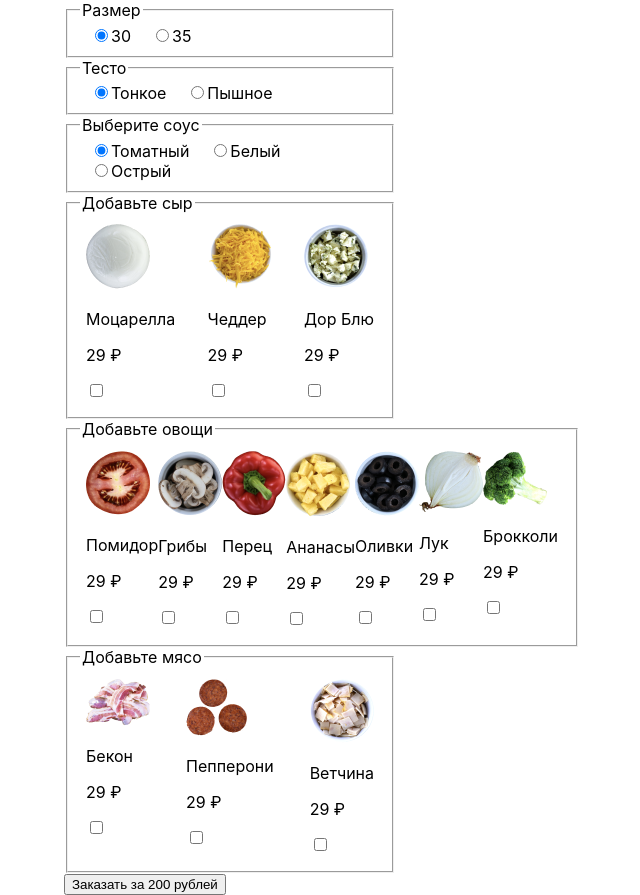
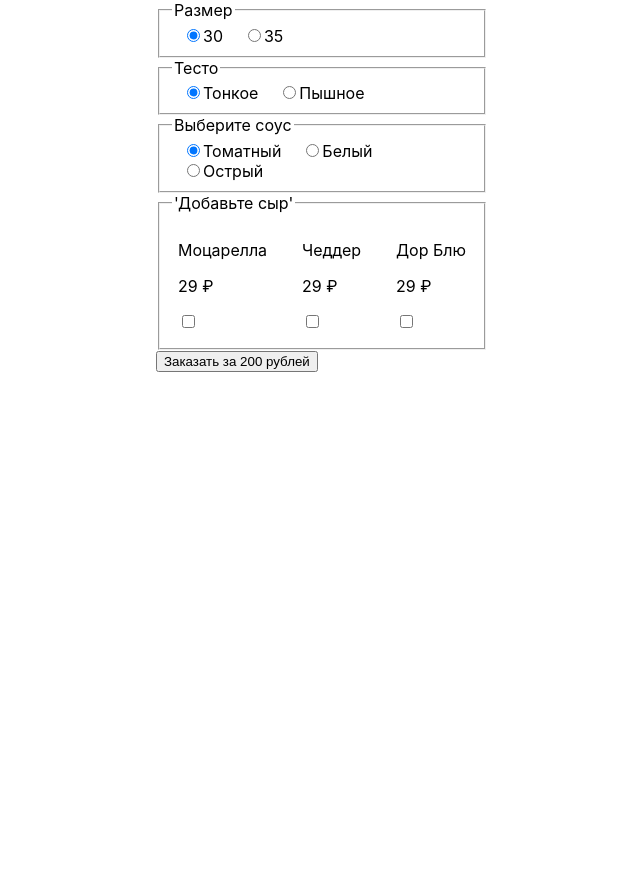
Before and after one commit to and-tol/artem-pizza, a React (Create React App) app: page / in a window 1280 px wide. Shown: the whole page, without its empty margins (318-958 px from the left). After the commit the page ends 800 px from the top, so only its background shows below. Built offline with nearby package versions, Linux system fonts and the light colour scheme.

Commit message:
feat: variant ingredient adding/deleting with checkbox

```diff
--- a/src/bus/configurator/Configurator.tsx
+++ b/src/bus/configurator/Configurator.tsx
@@ -1,17 +1,39 @@
 // Core
 import React, { FC, useState } from 'react';
-// Types
-import { PizzaOrder, PizzaData } from '../../types';
 // PizzaData
 import { pizzaData, pizzaOrder, START_PRICE } from '../../pizzaData';
+// Types
+import { PizzaData, PizzaOrder } from '../../types';
 // Components
-import { PizzaOption, PizzaIngredient } from './components';
+import { CheckboxField, PizzaOption } from './components';
+// Styles
+const ingredientTempStyles = {
+  checks: {
+    display: 'flex',
+    justifyContent: 'space-between',
+    padding: '6px',
+  },
+  block: {
+    width: '300px',
+    maxWidth: '300px',
+  },
+};
 
 const getPizzaPrice = (order: PizzaOrder, pizzaData: PizzaData) => {
   let price = 0;
   price += pizzaData.pizzaSize.filter(el => el.value === order.size)[0].price;
 
   return price;
+};
+
+// Item deleting
+const deleteItem = (data: string[], value: string) => {
+
+  const idx: number = data.findIndex(el => el === value);
+
+  const newData = [...data.slice(0, idx), ...data.slice(idx + 1)];
+
+  return newData;
 };
 
 export const Configurator: FC = () => {
@@ -76,6 +98,30 @@ export const Configurator: FC = () => {
     }));
   };
 
+  // Pizza Cheese
+
+  const selectCheese = (name: string, isChecked: boolean): void => {
+    const selected = [pizzaCheese.filter(el => el.name === name)[0].value];
+    // const selected = pizzaCheese.filter(el => el.name === name)[0].value;
+
+    if (isChecked) {
+      setOrder(prevPizzaOrder => ({
+        ...prevPizzaOrder,
+        cheese: [...prevPizzaOrder.cheese, ...selected],
+      }));
+    } else {
+      // setOrder(prevPizzaOrder => ({
+      //   ...prevPizzaOrder,
+      //   cheese: [...deleteItem(prevPizzaOrder.cheese, selected2)],
+      // }));
+
+      setOrder(prevPizzaOrder => ({
+        ...prevPizzaOrder,
+        cheese: [...prevPizzaOrder.cheese.filter(el => !selected.includes(el))],
+      }));
+    }
+  };
+
   console.log('order>>>>', order);
 
   return (
@@ -101,9 +147,30 @@ export const Configurator: FC = () => {
         nameGroup='sauce'
         onChangeValue={onChangeValueSauce}
       />
-      <PizzaIngredient legend='Добавьте сыр' data={pizzaCheese} />
-      <PizzaIngredient legend='Добавьте овощи' data={pizzaVegetables} />
-      <PizzaIngredient legend='Добавьте мясо' data={pizzaMeat} />
+      {/* <PizzaIngredient
+        legend='Добавьте сыр'
+        data={pizzaCheese}
+        selectCheese={selectCheese}
+      /> */}
+      <fieldset style={ingredientTempStyles.block}>
+        <legend>'Добавьте сыр'</legend>
+        <div style={ingredientTempStyles.checks}>
+          {pizzaCheese.map(({ value, name, url, price }) => (
+            <>
+              <CheckboxField
+                key={name}
+                value={value}
+                price={price}
+                name={name}
+                url={url}
+                selectCheese={selectCheese}
+              />
+            </>
+          ))}
+        </div>
+      </fieldset>
+      {/* <PizzaIngredient legend='Добавьте овощи' data={pizzaVegetables} />
+      <PizzaIngredient legend='Добавьте мясо' data={pizzaMeat} /> */}
 
       <button>Заказать за {pizzaPrice} рублей</button>
     </section>
--- a/src/bus/configurator/components/CheckboxField.tsx
+++ b/src/bus/configurator/components/CheckboxField.tsx
@@ -1,5 +1,5 @@
 // Core
-import React, { FC, useState } from 'react';
+import React, { FC, useState, useEffect } from 'react';
 
 type CheckboxFieldProps = {
   value: string;
@@ -7,9 +7,12 @@ type CheckboxFieldProps = {
   url: string;
   price: number;
   getSelectedIngredient?: (event: React.SyntheticEvent) => void;
+  selectCheese(name: string, isChecked: boolean): void
 };
 
 export const CheckboxField: FC<CheckboxFieldProps> = props => {
+  const { value, name, url, price, selectCheese } = props;
+
   const [isChecked, setIsChecked] = useState(false);
 
   const handleInputChange = (
@@ -18,13 +21,16 @@ export const CheckboxField: FC<CheckboxFieldProps> = props => {
     const target = event.target;
 
     setIsChecked(target.checked);
+    selectCheese(target.name, isChecked);
   };
 
-  const { value, name, url, price } = props;
+  useEffect(() => {
+    selectCheese(name, isChecked);
+  }, [isChecked]);
 
   return (
     <div>
-      <img src={process.env.PUBLIC_URL + url} alt={value} width='64' />
+      {/* <img src={process.env.PUBLIC_URL + url} alt={value} width='64' /> */}
       <p>{value}</p>
       <div>
         <p>{price} ₽</p>
@@ -32,7 +38,10 @@ export const CheckboxField: FC<CheckboxFieldProps> = props => {
           type='checkbox'
           name={name}
           checked={isChecked}
-          onChange={handleInputChange}
+          onChange={(e) => {
+            handleInputChange(e);
+            // selectCheese(name, isChecked);
+          }}
         />
       </div>
     </div>
--- a/src/bus/configurator/components/PizzaIngredient.tsx
+++ b/src/bus/configurator/components/PizzaIngredient.tsx
@@ -1,17 +1,12 @@
 // Core
-import React, { FC } from 'react';
-// Components
-import {CheckboxField} from './CheckboxField'
+import React, { FC, useState } from 'react';
 // Types
 import { PizzaIngredients } from '../../../types';
 type PizzaIngredientProps = {
   legend: string;
   data: PizzaIngredients[];
+  selectCheese(event: React.ChangeEvent<HTMLInputElement>): void
 };
-
-export const PizzaIngredient: FC<PizzaIngredientProps> = props => {
-  const { legend, data } = props;
-
 const ingredientTempStyles = {
   checks: {
     display: 'flex',
@@ -24,19 +19,42 @@ export const PizzaIngredient: FC<PizzaIngredientProps> = props => {
   },
 };
 
+export const PizzaIngredient: FC<PizzaIngredientProps> = props => {
+  const { legend, data, selectCheese } = props;
+
+  const [selectName, setSelectName] = useState('');
+
+  const handleInputChange = (
+    event: React.ChangeEvent<HTMLInputElement>
+  ): void => {
+    const target = event.target;
+
+    setSelectName(target.name);
+  };
+
   return (
     <>
       <fieldset style={ingredientTempStyles.block}>
         <legend>{legend}</legend>
         <div style={ingredientTempStyles.checks}>
           {data.map(({ value, name, url, price }) => (
-            <CheckboxField
-              key={name}
-              value={value}
+            <div key={name}>
+              {/* <img src={process.env.PUBLIC_URL + url} alt={value} width='64' /> */}
+              <p>{value}</p>
+              <div>
+                <p>{price} ₽</p>
+                <input
+                  type='checkbox'
                   name={name}
-              url={url}
-              price={price}
+                  checked={selectName===name}
+                  onChange={(e) => {
+                    handleInputChange(e)
+                    selectCheese(e)
+                  }}
+                  // onChange={handleInputChange}
                 />
+              </div>
+            </div>
           ))}
         </div>
       </fieldset>
--- a/src/pizzaData.ts
+++ b/src/pizzaData.ts
@@ -30,7 +30,7 @@ export const pizzaData: PizzaData = Object.freeze({
     },
     {
       value: 'Дор Блю',
-      name: 'dornameblueCheese',
+      name: 'dorblueCheese',
       url: '/img/products/dor-blue.png',
       price: 29,
     },
@@ -109,6 +109,10 @@ export const pizzaOrder: PizzaOrder = {
   dough: 'Тонкое',
   sauce: 'Томатный',
   cheese: [],
+  // cheese: [
+  //   { 'Моцарелла': false },
+  //   { 'Чеддер': false },
+  //   { 'Дор Блю': false }],
   vegetables: [],
   meat: [],
 };
--- a/src/types.ts
+++ b/src/types.ts
@@ -16,11 +16,14 @@ export interface PizzaData {
   pizzaMeat: PizzaIngredients[];
 }
 
+// export type PizzaIngredientsOrder = { [value: string]: boolean };
+
 export interface PizzaOrder {
   pizzaName: string;
   size: string;
   dough: string;
   sauce: string;
+  // cheese: PizzaIngredientsOrder[];
   cheese: string[];
   vegetables: string[];
   meat: string[];
```
Also changed, not shown: add-delete.tsx (added, +49 -0 lines), 1 other file (tests, documents, lock files or other folders). Lines whose indentation alone changed are shown as unchanged.
